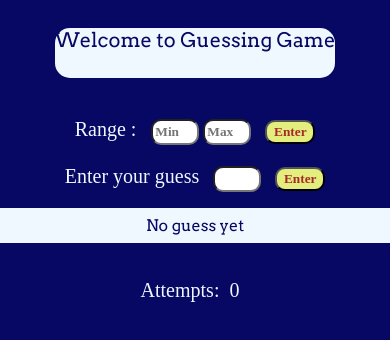
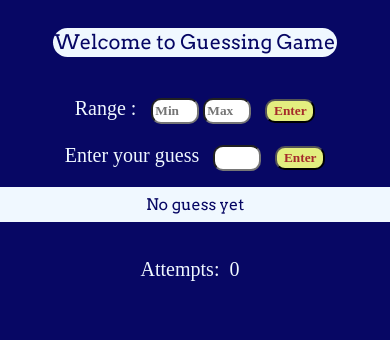
Before and after one commit to nesi04/guessgame, a plain HTML site: page index.html in a window 390 px wide. Shown: the top 340 px of the page. Drawn offline with Linux system fonts and the light colour scheme; a web font is replaced by a local one.

Commit message:
Update guess.css

```diff
--- a/guess.css
+++ b/guess.css
@@ -7,6 +7,9 @@ body{
     background-color: rgb(7, 7, 100);
 }
 .p1 {
+    display: flex;
+    align-items:center;
+    justify-content:center;
     font-size: 3em;
     color: rgb(7, 7, 100);
     background-color: aliceblue;
@@ -25,8 +28,9 @@ body{
     .p1 {
         font-size: 20px;
         border-radius: 15px;
-        padding: 0;
-        text-align:centre;
+        padding: 2px;
+        height:25px
+
     }
 
     .p1:hover {
```
